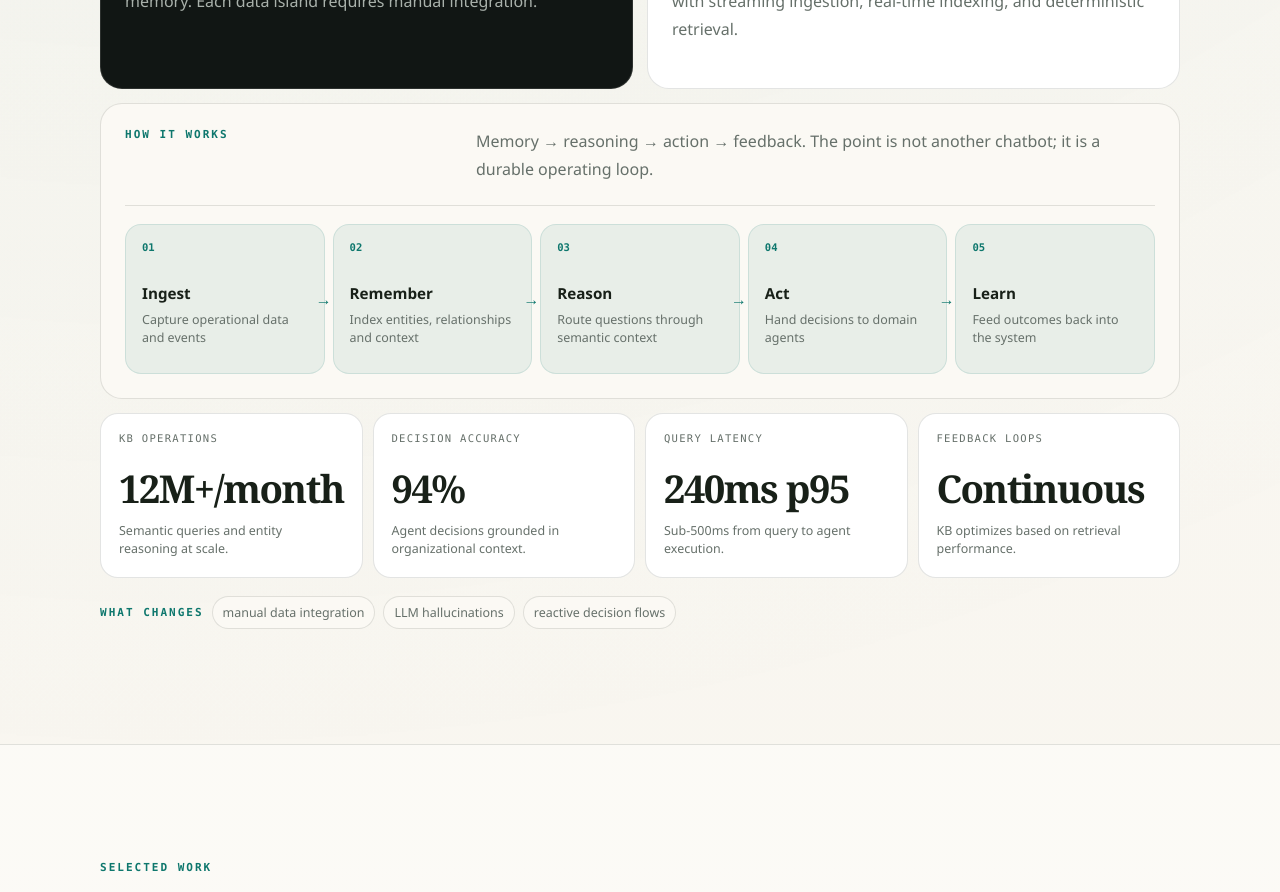
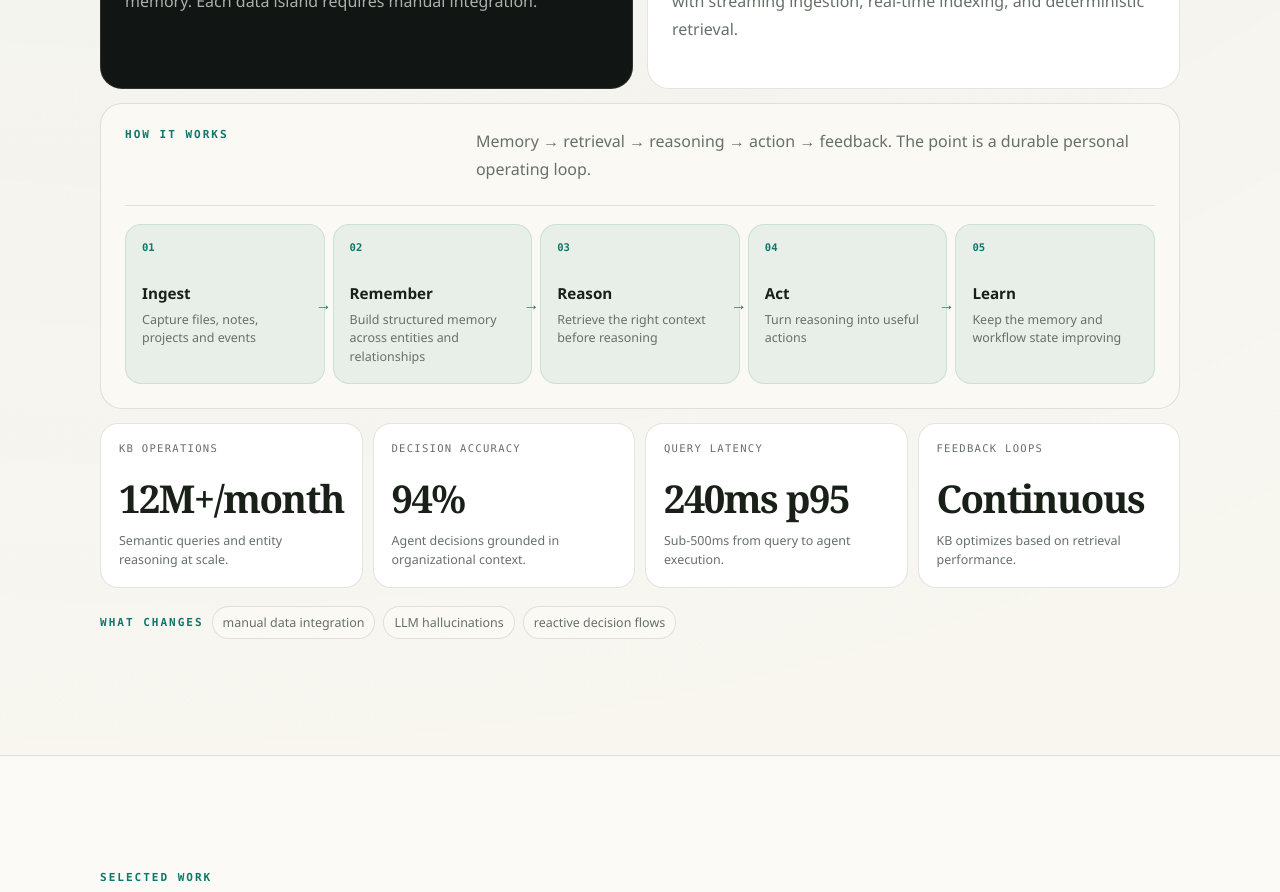
Before and after one commit to Manidhar8008/manidhar-portfolio, a React (Vite) app: page / in a window 1280 px wide. Shown: the part 1680-2572 px from the top of the page. Built offline with nearby package versions, Linux system fonts and the light colour scheme.

Commit message:
Clarify Vasuki architecture narrative

```diff
--- a/src/components/portfolio/FlagshipSystem.tsx
+++ b/src/components/portfolio/FlagshipSystem.tsx
@@ -25,15 +25,15 @@ export default function FlagshipSystem() {
         <div className="architecture">
           <div className="architecture__intro">
             <p className="eyebrow">How it works</p>
-            <p>Memory → reasoning → action → feedback. The point is not another chatbot; it is a durable operating loop.</p>
+            <p>Memory → retrieval → reasoning → action → feedback. The point is a durable personal operating loop.</p>
           </div>
           <div className="architecture__flow">
             {[
-              ['01', 'Ingest', 'Capture operational data and events'],
-              ['02', 'Remember', 'Index entities, relationships and context'],
-              ['03', 'Reason', 'Route questions through semantic context'],
-              ['04', 'Act', 'Hand decisions to domain agents'],
-              ['05', 'Learn', 'Feed outcomes back into the system'],
+              ['01', 'Ingest', 'Capture files, notes, projects and events'],
+              ['02', 'Remember', 'Build structured memory across entities and relationships'],
+              ['03', 'Reason', 'Retrieve the right context before reasoning'],
+              ['04', 'Act', 'Turn reasoning into useful actions'],
+              ['05', 'Learn', 'Keep the memory and workflow state improving'],
             ].map(([index, title, detail], stepIndex) => (
               <div className="architecture__step" key={title}>
                 <span className="architecture__index">{index}</span>
```
